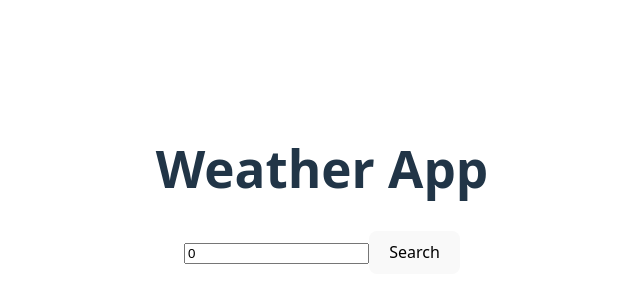
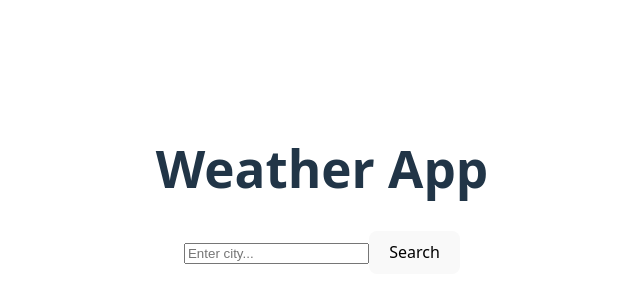
Before and after one commit to Ilyasin001/weather-app, a React (Vite) app in the folder WeatherApp/: page / in a window 1280 px wide. Shown: the part 210-510 px from the top of the page, without its empty margins (318-958 px from the left). Built offline with nearby package versions, Linux system fonts and the light colour scheme.

Commit message:
finished product

```diff
--- a/WeatherApp/src/App.jsx
+++ b/WeatherApp/src/App.jsx
@@ -1,56 +1,80 @@
-import { useState } from 'react'
-import './App.css'
+// API KEY : ae657a09ca34013154f5e061ac26a02d
 
+import "./App.css";
+import { useState } from "react";
 
+const api = {
+  key: "ae657a09ca34013154f5e061ac26a02d",
+  geo: "https://api.openweathermap.org/geo/1.0/",
+  base: "https://api.openweathermap.org/data/2.5/",
+};
 
 function App() {
-  const [city, setCity] = useState(0)
+  const [search, setSearch] = useState("");
   const [weather, setWeather] = useState(null);
 
-  const api = {
-    key: "ae657a09ca34013154f5e061ac26a02d",
-    base: "https://api.openweathermap.org/data/2.5/weather"
-  }
+  const searchPressed = async () => {
+    if (!search) return alert("Please enter a city.");
 
- const handleSearch = () => {
-    if (!city) return;
+    try {
+      const geoRes = await fetch(
+        `${api.geo}direct?q=${encodeURIComponent(
+          search
+        )}&limit=1&appid=${api.key}`
+      );
+      const geoData = await geoRes.json();
 
-    fetch(`${api.base}weather?q=${encodeURIComponent(city)}&appid=${api.key}&units=metric`)
-      .then(res => res.json())
-      .then(data => {
-        console.log("Fetched data:", data);
-        setWeather(data);
-      })
-      .catch(err => console.error(err));
+      if (!geoData || geoData.length === 0) {
+        alert("City not found. Please enter a valid city.");
+        setWeather(null);
+        return;
+      }
+
+      const { lat, lon, name, country } = geoData[0];
+
+      const weatherRes = await fetch(
+        `${api.base}weather?lat=${lat}&lon=${lon}&units=metric&appid=${api.key}`
+      );
+      const weatherData = await weatherRes.json();
+
+      weatherData.cityName = name;
+      weatherData.country = country;
+
+      setWeather(weatherData);
+    } catch (error) {
+      alert("An error occurred. Try again.");
+      console.error(error);
+    }
   };
 
   return (
-    <>
-      <div className ="container">
+    <div className="App">
+      <header className="App-header">
         <h1>Weather App</h1>
 
-        <input
-          type="text"
-          id="searchInput"
-          placeholder="Enter a city..."
-          value={city}
-          onChange={(e) => setCity(e.target.value)}
-        />
+        <div>
+          <input
+            type="text"
+            placeholder="Enter city..."
+            onChange={(e) => setSearch(e.target.value)}
+          />
+          <button onClick={searchPressed}>Search</button>
+        </div>
 
-        <button id="searchBtn" onClick = {handleSearch}>Search</button>
+        {weather && (
+          <div>
+            <p>
+              {weather.cityName}, {weather.country}
+            </p>
 
-        {weather && weather.main && (
-          <div className="weatherInfo">
-            <h2 id = "title">{weather.name}</h2>
-            <p id = "metric temp" >{weather.main.temp}°C</p>
-            <p id = "metric desc">{weather.weather[0].description}</p>
-            <p id = "metric humid">{weather.main.humidity}g/m³</p>
-            <p id = "metric wind">{weather.wind.speed}mph</p>
+            <p>{weather.main.temp}°C</p>
+            <p>{weather.weather[0].main}</p>
+            <p>({weather.weather[0].description})</p>
           </div>
         )}
-      </div>
-    </>
-  )
+      </header>
+    </div>
+  );
 }
 
-export default App
+export default App;
```
